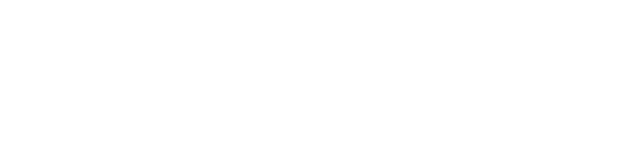
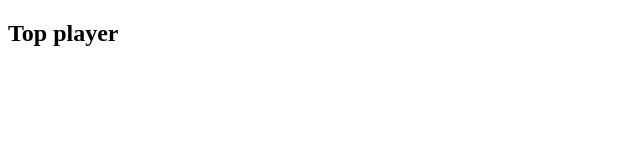
Before and after one commit to MUHAMMADSabbirHossain/leader-board-review, a plain HTML site: page index.html in a window 1280 px wide. Shown: the whole page, without its empty margins (0-640 px from the left). Drawn offline with Linux system fonts and the light colour scheme.

Commit message:
just try

```diff
--- a/index.html
+++ b/index.html
@@ -15,11 +15,22 @@
 <body>
     <!-- header stat -->
     <header>
+
     </header>
     <!-- header end -->
 
     <!-- Main -->
     <main>
+        <section class="container">
+
+            <div class="top-players">
+                <h2 class="section-title">Top player</h2>
+
+
+
+            </div>
+
+        </section>
 
     </main>
 
```
